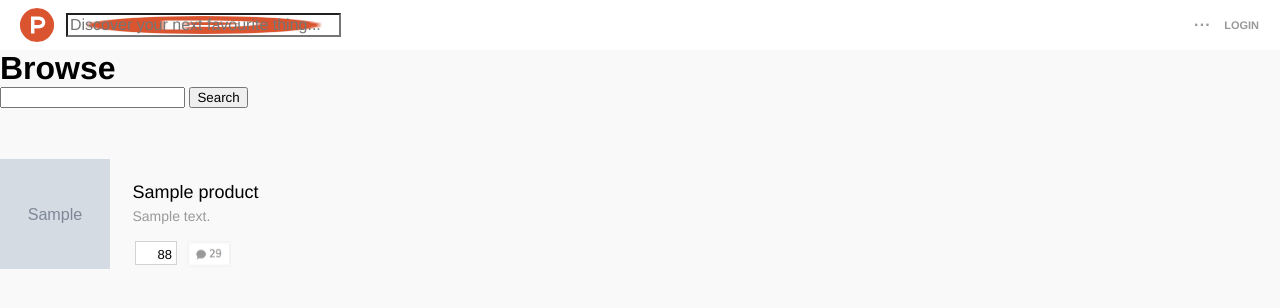
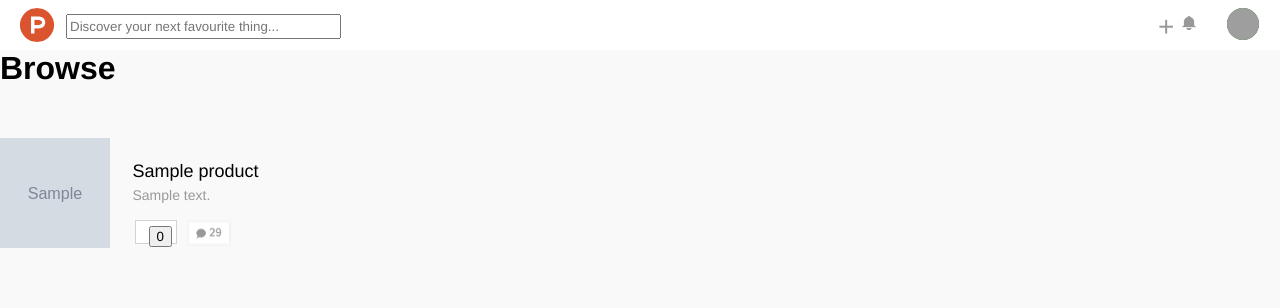
Before and after one commit to SilverS1/ph_app, a Rails app: page /browse_products in a window 1280 px wide. Shown: the top 308 px of the page. Run offline with Rails 7, Linux system fonts and the light colour scheme; a user stored in the database is signed in; tables that the repository leaves empty hold one stand-in row (values such as "Sample post"); grey boxes marked "Sample" are stand-in pictures; style sheets or scripts are compiled from the project's sources; some libraries are stand-ins or nearby versions; grey boxes are pictures that could not be loaded.

Commit message:
Added an upvote system

```diff
--- a/app/assets/stylesheets/custom.scss.css
+++ /dev/null
@@ -1 +0,0 @@
-@import "forms";
--- a/app/assets/stylesheets/header.css
+++ b/app/assets/stylesheets/header.css
@@ -24,14 +24,19 @@
 }
 
 .search {
-	background-image: url("../images/logo.png");
-    background-repeat: no-repeat;
-    background-size: 100% 100%;
-	background-position: cover;
 	float: left;
 	margin: 10px 6px;
 	width: 275px;
-	font-size: 100%;
+	font-size: 20px;
+	font-family: Helvetica;
+}
+
+.search-text text_field {
+	font-size: 20px;
+}
+
+.search-button {
+	display: inline;
 }
 
 .header-right {
@@ -70,7 +75,7 @@
 }
 
 .bell {
-	background-image: url("../images/bell.png");
+	background-image: url("bell.png");
 	background-size: 100% 100%;
 	height: 14px;
 	width: 14px;
@@ -79,7 +84,7 @@
 }
 
 .bell:hover {
-	background-image: url("../images/redbell.png");
+	background-image: url("redbell.png");
 	cursor: pointer;
 }
 
--- a/app/assets/stylesheets/product.css
+++ b/app/assets/stylesheets/product.css
@@ -119,11 +119,13 @@
 	font-size: 13px;
 	float: right;
 }
+/*
 
 .upvote:hover {
 	background-color: #f2f2f2;
 	cursor: pointer;
 }
+ */
 
 .comments-icon {
 	height: 26px;
--- a/app/controllers/products_controller.rb
+++ b/app/controllers/products_controller.rb
@@ -16,7 +16,7 @@
 	end
 
 	 def browse_products
-		@products = Product.all.search_products(params[:search]).paginate(:per_page => 12, :page => params[:page])
+	 	@products = Product.all.search_products(params[:search]).paginate(:per_page => 12, :page => params[:page])
 	  end
 
 	def index
@@ -43,6 +43,13 @@
 	def destroy
 	end
 
+	def upvote
+		@product = Product.find(params[:id])
+		@product.upvote_from current_user
+		redirect_to root_url
+	end
+
+
 	def product_params
 		params.require(:product).permit(:title, :description, :link, :product_type, :image)
 	end
--- a/app/controllers/static_pages_controller.rb
+++ b/app/controllers/static_pages_controller.rb
@@ -2,6 +2,12 @@
 
 	def home
 		@products = Product.all.order("created_at DESC").paginate(:per_page => 12, :page => params[:page])
+		if params[:search].present?
+			redirect_to browse_products_url
+			@products = Product.all.search_products(params[:search]).paginate(:per_page => 12, :page => params[:page])
+		end
 	end
 
+
+
 end
--- a/app/models/product.rb
+++ b/app/models/product.rb
@@ -5,6 +5,7 @@
 	validates :link, presence: true, length: { maximum: 200 }
 	validates :image, presence: true
 	validates :product_type, presence: true
+	acts_as_votable
 
 	def self.search_products(search)
   		if search
--- a/app/models/user.rb
+++ b/app/models/user.rb
@@ -3,4 +3,5 @@
   # :confirmable, :lockable, :timeoutable and :omniauthable
   devise :database_authenticatable, :registerable,
          :recoverable, :rememberable, :trackable, :validatable
+  acts_as_voter
 end
--- a/app/views/layouts/application.html.erb
+++ b/app/views/layouts/application.html.erb
@@ -12,14 +12,25 @@
 
 			<%= link_to image_tag('logo.png', class: "logo" ), root_path %>
 
-		<form action = "" class = "header-form">
-			<label for "search" ><i class = "search-icon"></i></label>
-			<input class = "search" type = "search" placeholder = "Discover your next favourite thing..." >
-		</form>
+
+			<%= form_tag @product, url: browse_products_path, :method => 'get', class: "search" do %>
+				<p>
+					<%= text_field_tag :search, params[:search], :style => "width: 275px; height: 25px;", class: "search-text", :placeholder => "Discover your next favourite thing..." %>
+				</p>
+			<% end %>
 
 
 		<div class = "header-right" >
 
+
+			<% if user_signed_in? %>
+					<a class = "plus">+</a>
+					<a  class = "bell" href = ""></a>
+					<a href = "">
+						<img class = "profile-pic" src = "https://38.media.tumblr.com/avatar_4f673b688d73_128.png"
+						alt = "Your profile picture">
+					</a>
+			<% else %>
 					<div class = "logged-out-dropdown">...
 						<div class = "dropdown-content">
 							<a href = ""></a>
@@ -33,8 +44,8 @@
 							<a href = ""></a>
 						</div>
 					</div>
-
-			<a href = "" class = "login">Login</a>
+				<%= link_to "Login", user_session_path, class: "login" %>
+			<% end %>
 
 
 		</div>
--- a/app/views/products/_product.html.erb
+++ b/app/views/products/_product.html.erb
@@ -10,9 +10,13 @@
 			</p>
 
 			<div class = "product-options">
-				<button class = "upvote">
-						<p class = "upvotes">88</p>
-				</button>
+				<div class = "upvote">
+							<%= link_to upvote_product_path(product), class: "upvotes", method: :put do %>
+								<button type = "button">
+									<%= product.get_upvotes.size %>
+								</button>
+							<% end %>
+				</div>
 				<div class = "comments">
 					<%= image_tag('comments.png', class: "comments-icon" ) %>
 				</div>
--- a/app/views/products/browse_products.html.erb
+++ b/app/views/products/browse_products.html.erb
@@ -1,16 +1,4 @@
 <h1>Browse</h1>
-
-<div>
-	<%= form_tag @product, :method => 'get', :id => "products_search" do %>
-  		<p>
-    		<%= text_field_tag :search, params[:search] %>
-    		<%= submit_tag "Search", :name => nil %>
-  		</p>
-
-
-
-	<% end %>
-</div>
 
 <% @products.each do |product| %>
 	<%= render product %>
--- a/app/views/products/index.html.erb
+++ b/app/views/products/index.html.erb
@@ -1,3 +1,4 @@
+<%= link_to "Logout", destroy_user_session_path, :method => :delete  %>
 <h1>Products</h1>
 
 <%= render @products %>
--- a/config/routes.rb
+++ b/config/routes.rb
@@ -4,8 +4,11 @@
 	 root 'static_pages#home'
 	 get 'browse_products' => 'products#browse_products'
 
-	 resources :users
-	 resources :products
+	 resources :products do
+	 	member do
+	 		put "upvote" => "products#upvote"
+	 	end
+	 end
 
   # The priority is based upon order of creation: first created -> highest priority.
   # See how all your routes lay out with "rake routes".
```
Also changed, not shown: db/migrate/20160321173849_acts_as_votable_migration.rb (added, +27 -0 lines), Gemfile, Gemfile.lock, app/assets/images/bell.png (added), db/schema.rb, 1 other file. Lines whose indentation alone changed are shown as unchanged.
